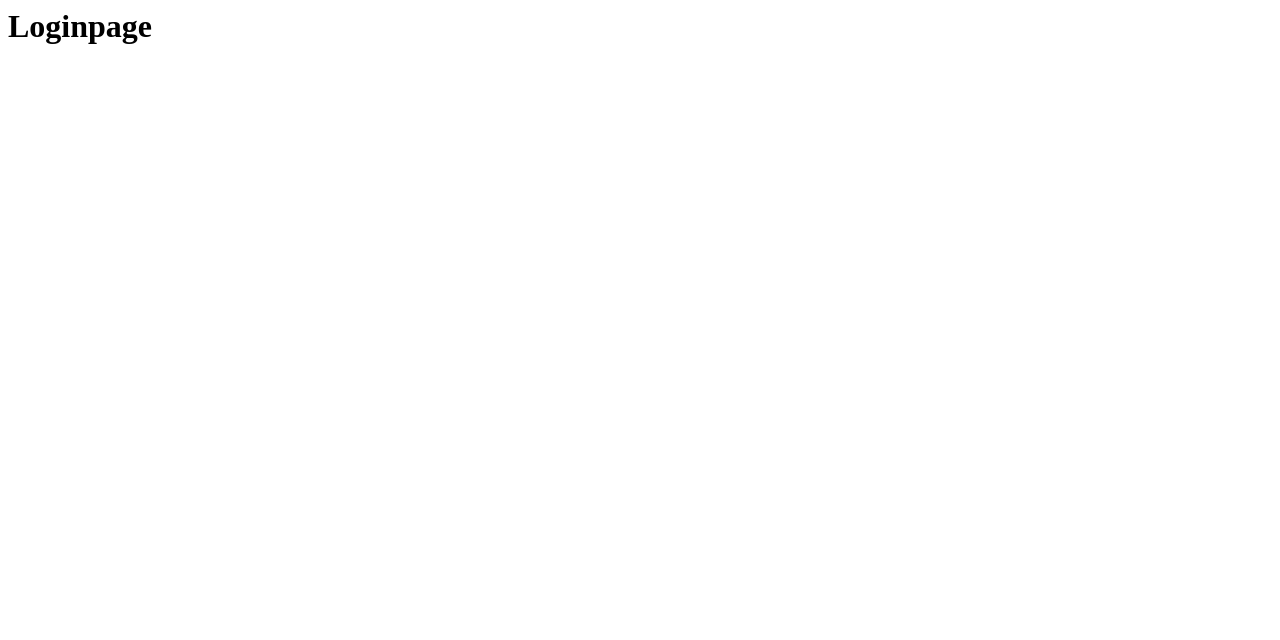
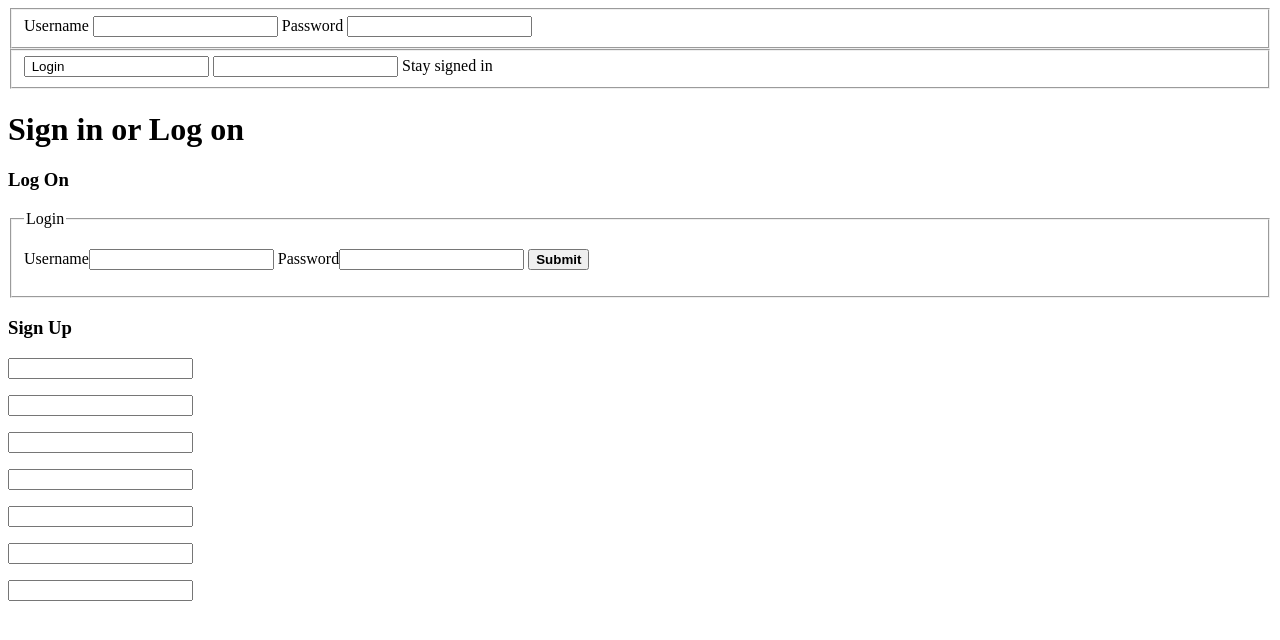
Before and after one commit to awarf/Loginpage, a plain HTML site: page index.html in a window 1280 px wide. Drawn offline with Linux system fonts and the light colour scheme.

Commit message:
Update index.html

```diff
--- a/index.html
+++ b/index.html
@@ -1,5 +1,52 @@
+<!DOCTYPE html>
 <html>
-  <body>
-    <h1>Loginpage</h1>
-  </body>
+  <head>
+    <title>Loginpage/Sign_up_page/530</title>
+  </head>
+	 <body>
+
+	 <form>
+	<fieldset class =" account-info">
+		<label>Username
+			<input type =" text" name =" username">
+		</label >
+
+		<label>Password
+			<input type =" password" name =" password">
+		</label>
+	</fieldset>
+	<fieldset class =" account-action">
+		<input class =" btn" type =" submit" name =" submit" value =" Login">
+		<label>
+			<input type =" checkbox" name =" remember"> Stay signed in
+		</label>
+	</fieldset >
+</form>
+
+	     <form action ="/ login" method =" post" >
+
+    <h1>Sign in or Log on</h1>
+
+	<H3>Log On</H3>
+
+	<fieldset>
+	<legend>Login</legend>
+	<p><label>Username<input type =" text" name =" username"></label >
+	<label>Password<input type =" text" name =" password"></label>
+	<button name =" submit"><strong>Submit</strong></button>
+	</p>
+	</fieldset>
+
+
+	<H3>Sign Up</H3>
+	<p><input type =" text" name =" username"></p>
+	<p><input type =" text" name =" username"></p>
+	<p><input type =" text" name =" username"></p>
+	<p><input type =" text" name =" username"></p>
+	<p><input type =" text" name =" username"></p>
+	<p><input type =" text" name =" username"></p>
+	<p><input type =" text" name =" username"></p>
+
+	     </form >
+     </body>
 </html>
```
